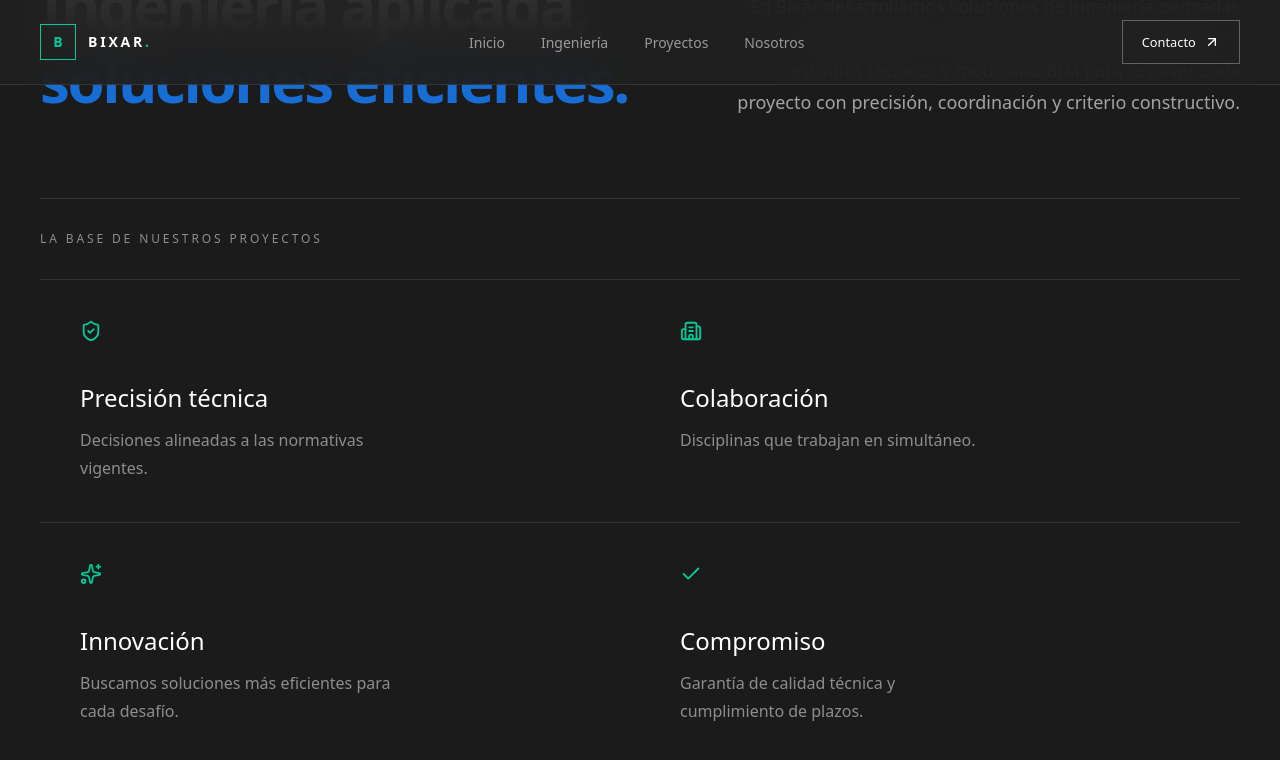
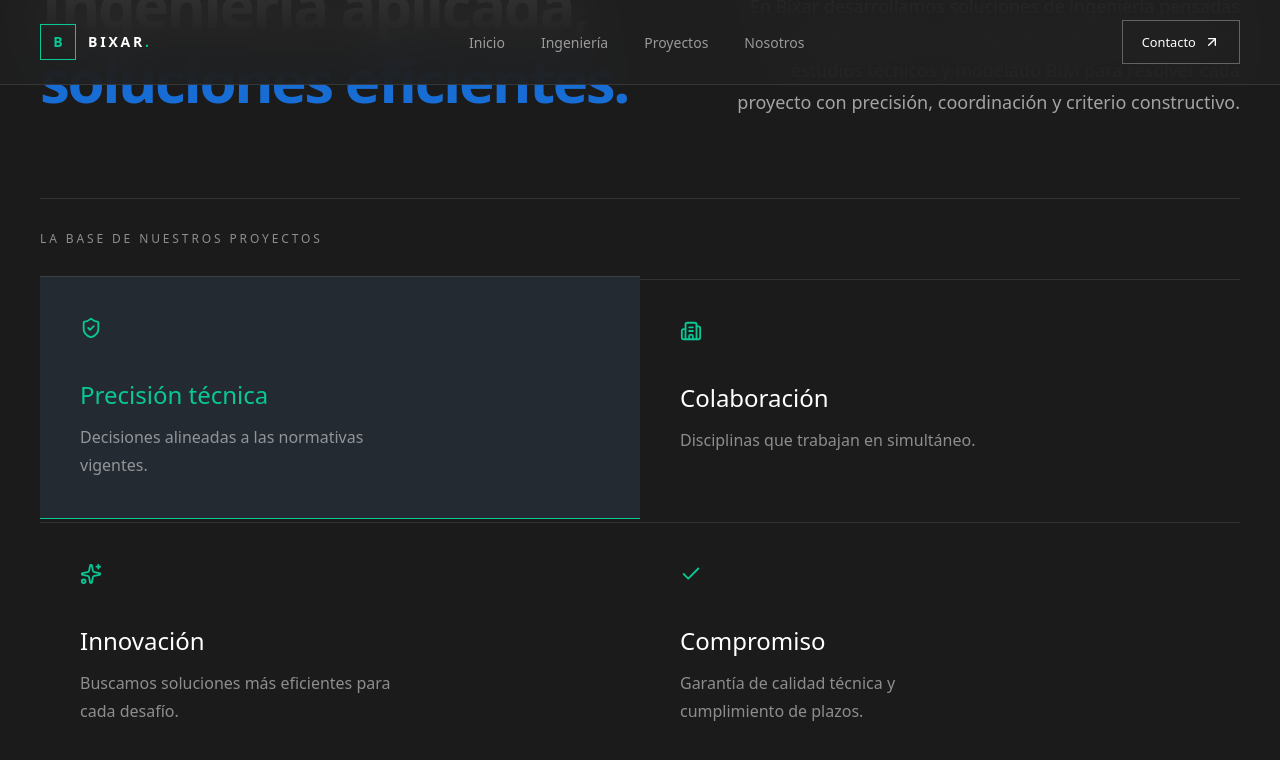
Before and after one commit to jcrzz/bixar-web, a Next.js app: page / in a window 1280 px wide. In both pictures the pointer is over the element 340 px from the left and 3977 px from the top of the page. Shown: the part 3577-4337 px from the top of the page. Built offline with nearby package versions, Linux system fonts and the light colour scheme.

Commit message:
agregando animacion a seccion nosotros

```diff
--- a/app/globals.css
+++ b/app/globals.css
@@ -83,6 +83,14 @@ main > [role="dialog"]:not(.mobile-image-viewer) > div { max-height: calc(100vh
 main > [role="dialog"]:not(.mobile-image-viewer) > div > div.relative { aspect-ratio: auto; display: flex; max-height: 65vh; align-items: center; justify-content: center; background: #171717; }
 main > [role="dialog"]:not(.mobile-image-viewer) > div > div.relative > img { width: auto; height: auto; max-width: 100%; max-height: 65vh; object-fit: contain; }
 #proyectos > div:first-child > p { font-size: 1.125rem; line-height: 2rem; }
+#nosotros > div > div:last-child > div.grid > div { position: relative; transition: background-color .3s ease, transform .3s ease; }
+#nosotros > div > div:last-child > div.grid > div::after { position: absolute; inset: 0; border-bottom: 1px solid #09c895; content: ''; opacity: 0; transition: opacity .3s ease; }
+#nosotros > div > div:last-child > div.grid > div:hover,
+#nosotros > div > div:last-child > div.grid > div:focus-within { background-color: #242a31; transform: translateY(-3px); }
+#nosotros > div > div:last-child > div.grid > div:hover::after,
+#nosotros > div > div:last-child > div.grid > div:focus-within::after { opacity: 1; }
+#nosotros > div > div:last-child > div.grid > div:hover h3,
+#nosotros > div > div:last-child > div.grid > div:focus-within h3 { color: #09c895; }
 @media (min-width: 768px) {
   #ingenieria { padding-bottom: 6rem; }
   #proyectos { padding-top: 6rem; }
```
